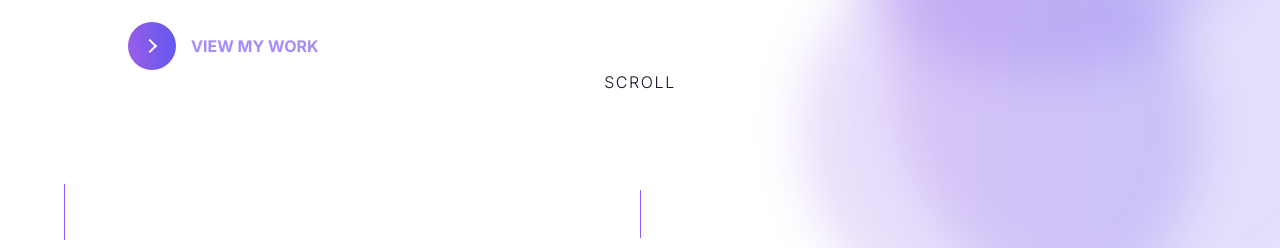
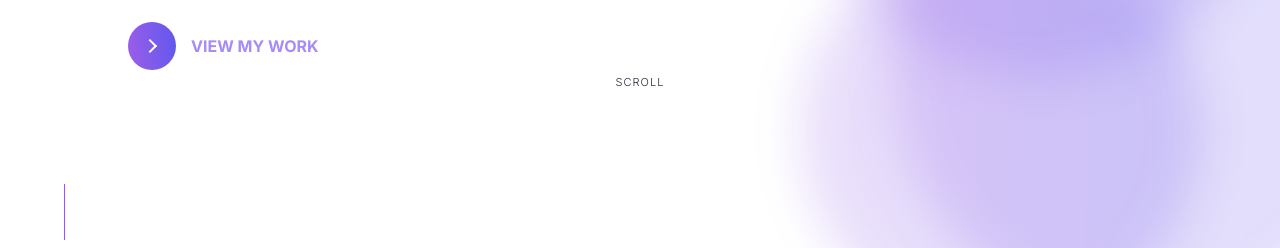
Before and after one commit to walde-dev/walde-portfolio, a Next.js app: page / in a window 1280 px wide. Shown: the part 552-800 px from the top of the page. Built offline with nearby package versions, Linux system fonts and the light colour scheme.

Commit message:
adapt animation delay

```diff
--- a/src/pages/index.tsx
+++ b/src/pages/index.tsx
@@ -57,7 +57,7 @@ const Home: NextPage = () => {
           <Zoom
             cascade
             damping={0.3}
-            delay={5000}
+            delay={6000}
             triggerOnce
             className="mt-12 flex flex-col items-center justify-center gap-4 md:mt-0 md:mb-24"
           >
```
